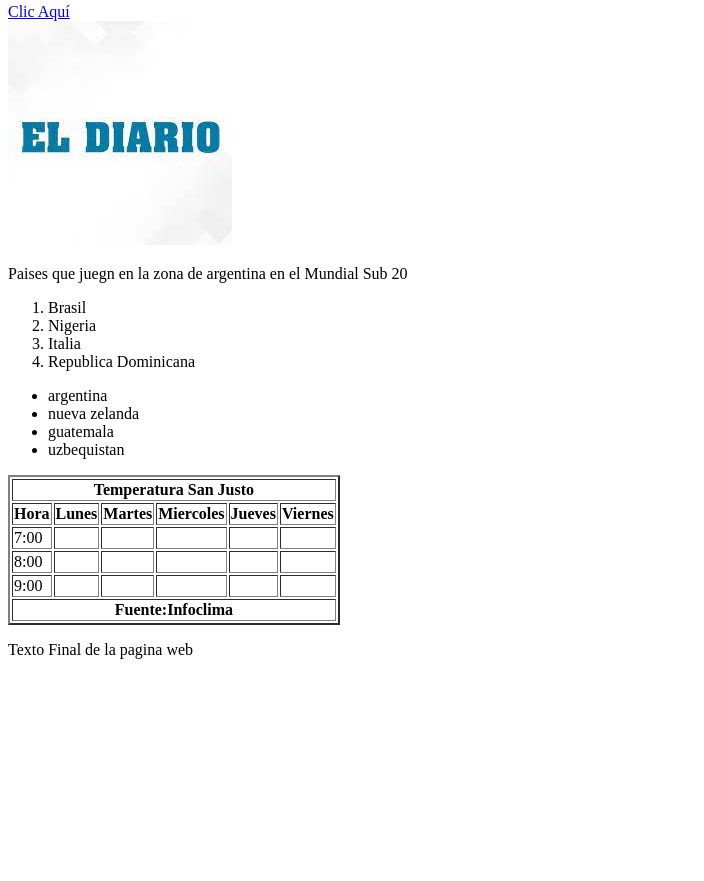
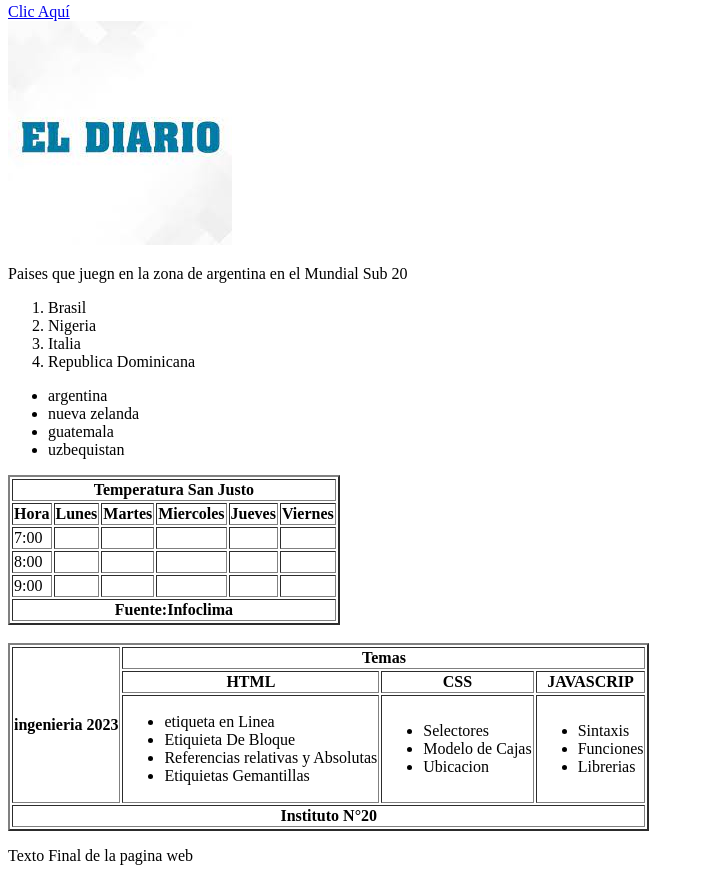
Before and after one commit to LeandroLJ/Tareaingsoftware2.0, a plain HTML site: page index.html in a window 1280 px wide. Shown: the part 768-1649 px from the top of the page, without its empty margins (0-704 px from the left). Before the commit the page ends 1443 px from the top, so only its background shows below. Drawn offline with Linux system fonts and the light colour scheme.

Commit message:
Tabla de Temas

```diff
--- a/index.html
+++ b/index.html
@@ -48,8 +48,7 @@
             <li>guatemala</li>
             <li>uzbequistan</li>
           </ul>
-    <!--este tipo de DIV fue reemplazado por la etiqueta footer-->
-    <div id="pieDePagina">
+    <div id="TablaTemperatura">
       <table border="2px">
         <tr>
             <th colspan="6">Temperatura San Justo</th>
@@ -90,8 +89,51 @@
               <th colspan="6">Fuente:Infoclima</th>
         </tr>
       </table>
-        <p>Texto Final de la pagina web</p>
-
+    </div>
+    <br>
+    <div id="TablaTemas">
+        <table border="2px">
+          <tr>
+            <th rowspan="3">ingenieria 2023</th>
+            <th colspan="3">Temas</th>
+          </tr>
+        <tr>
+          <th>HTML</th>
+          <th>CSS</th>
+          <th>JAVASCRIP</th>
+        </tr>
+        <tr>
+          <td>
+            <ul>
+              <li>etiqueta en Linea</li>
+              <li>Etiquieta De Bloque</li>
+              <li>Referencias relativas y Absolutas</li>
+              <li>Etiquietas Gemantillas</li>
+            </ul>
+          </td>
+          <td>
+            <ul>
+              <li>Selectores</li>
+              <li>Modelo de Cajas</li>
+              <li>Ubicacion</li>
+            </ul>
+          </td>
+          <td>
+            <ul>
+              <li>Sintaxis</li>
+              <li>Funciones</li>
+              <li>Librerias</li>
+            </ul>
+          </td>
+          <tr>
+            <th colspan="4">Instituto N°20</th>
+          </tr>
+        </tr>
+      </table>
+    </div>
+    <!--este tipo de DIV fue reemplazado por la etiqueta footer-->
+    <div id="pieDePagina">
+      <p>Texto Final de la pagina web</p>
     </div>
 </body>
 </html>
```
